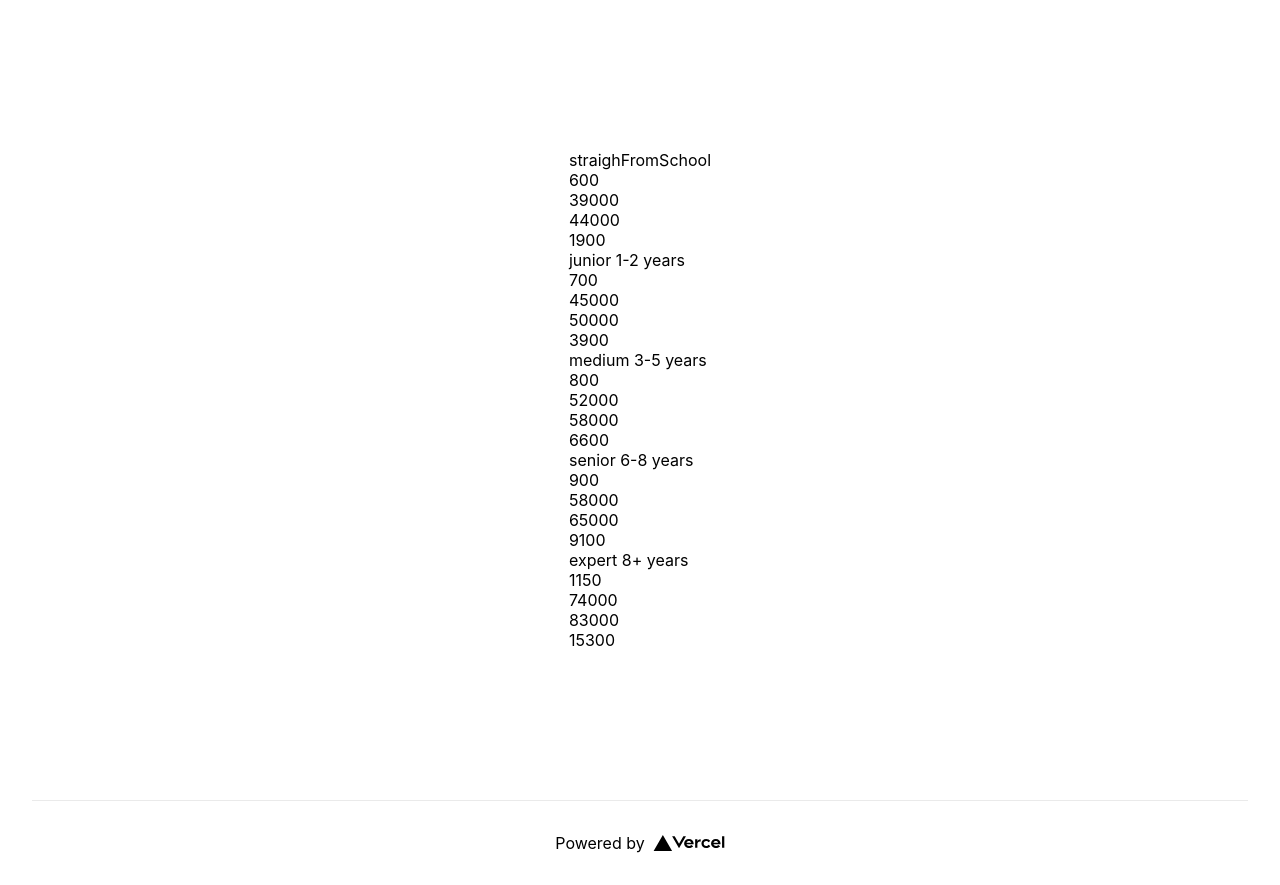
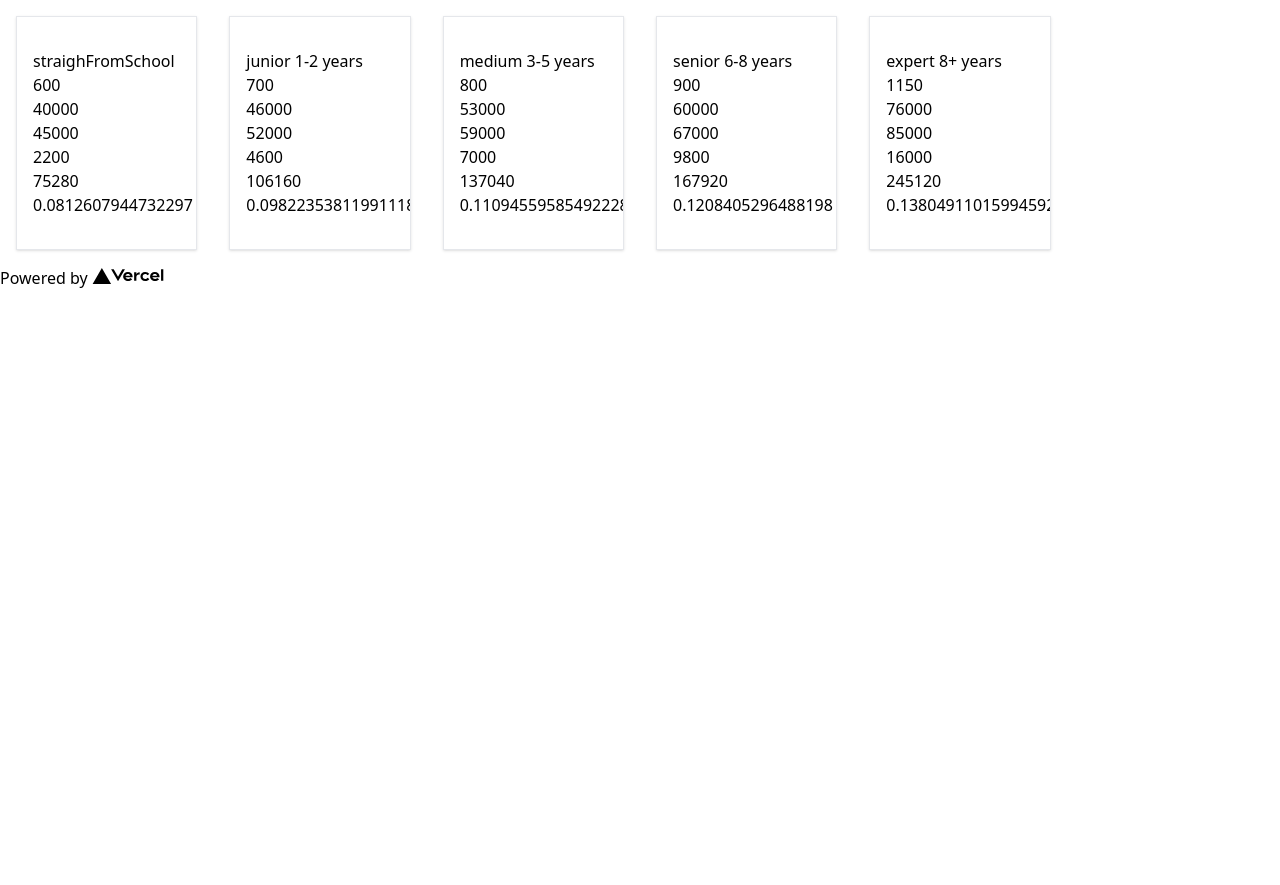
Before and after one commit to limlim1986/budget-tool, a Next.js app in the folder shiftkey-offer/: page / in a window 1280 px wide. After the commit the page ends 800 px from the top, so only its background shows below. Built offline with nearby package versions, Linux system fonts and the light colour scheme.

Commit message:
added tailwind and playing around with it

```diff
--- a/shiftkey-offer/calculations/calculations.ts
+++ b/shiftkey-offer/calculations/calculations.ts
@@ -1,4 +1,20 @@
 import _ from "lodash";
+
+type FixedCost = {
+    name: string;
+    amount: number;
+};
+
+type CalculationResult = {
+    role: string;
+    rate: number;
+    baseSalary: number;
+    salaryInclBonus: number;
+    pension: number;
+    fixedCosts: FixedCost[];
+    shiftkeyShare: number;
+    totalDebited: number;
+};
 
 const calculatePensionCostPerMonth = (salary: number) => {
     const incomeBaseAmount = 71000;
@@ -10,7 +26,7 @@ const calculatePensionCostPerMonth = (salary: number) => {
     }
 
     pension += salary * 0.045;
-    return Math.floor(pension/100)*100;
+    return Math.floor(pension / 100) * 100;
 }
 
 const getTotalIncome = (debitedHours: number, rate: number) => {
@@ -100,7 +116,7 @@ const containsDate = (arrayOfDates: any[], item: Date) => {
         && date.getFullYear() === item.getFullYear())
 };
 
-let debitableHoursPerDayRemoveNonWorkingDays = dhpd.filter((item) => {
+let debitableHoursPerDayNonWorkingDaysRemoved = dhpd.filter((item) => {
     let nonDebitableDays = defaultHolidays().concat(
         defaultSickness(),
         defaultEducation(),
@@ -114,10 +130,10 @@ let debitableHoursPerDayRemoveNonWorkingDays = dhpd.filter((item) => {
     }
 })
 
-let yearly = maximumDebitableHoursGrouped(debitableHoursPerDayRemoveNonWorkingDays, "Year");
+let yearly = maximumDebitableHoursGrouped(debitableHoursPerDayNonWorkingDaysRemoved, "Year");
 
 let getFixedCosts = () => {
-    let fixedCosts = [];
+    let fixedCosts: FixedCost[] = [];
     fixedCosts.push(
         { name: "WellnessAllowance", amount: 5000 },
         { name: "ComputerAndPhone", amount: 30000 },
@@ -133,7 +149,7 @@ let getFixedCosts = () => {
 }
 
 let roundToThousands = (number: number) => {
-    return Math.round(number / 1000)*1000;
+    return Math.round(number / 1000) * 1000;
 };
 
 let deductFixedCosts = (number: number, fixedCosts: any) => {
@@ -141,31 +157,36 @@ let deductFixedCosts = (number: number, fixedCosts: any) => {
 };
 
 let deductCompanyMargin = (number: number, companyMarginPercentage: number) => {
-    return Math.floor(number * (1 - (companyMarginPercentage/100)) / 1);
+    return Math.floor(number * (1 - (companyMarginPercentage / 100)) / 1);
 };
 
 let deductTaxesAndPension = (number: number, employeerContributionPercentage: number, pensionPercentage: number) => {
-    return number / (1+(employeerContributionPercentage/100)+(pensionPercentage/100));
+    return number / (1 + (employeerContributionPercentage / 100) + (pensionPercentage / 100));
 };
 let deductBonusPercentage = (number: number, bonusPercentage: number) => {
-    return (number / ((1 + (bonusPercentage/100)) * 100)) * 100;
+    return (number / ((1 + (bonusPercentage / 100)) * 100)) * 100;
 };
 
 let getBaseSalary = (employeerContributionPercentage: number, pensionPercentage: number, rate: number, debitedHours: any, companyMarginPercentage: number, bonusPercentage: number) => {
     let income = getTotalIncome(debitedHours, rate);
-    let incomeAfterMarginPerMonth = deductCompanyMargin(income, companyMarginPercentage) / 12;
-    let leftForSalary = deductTaxesAndPension(incomeAfterMarginPerMonth, employeerContributionPercentage, pensionPercentage);
+    let incomeAfterCompanyMargin = deductCompanyMargin(income, companyMarginPercentage) / 12;
+    let leftForSalary = deductTaxesAndPension(incomeAfterCompanyMargin, employeerContributionPercentage, pensionPercentage);
     let salaryExcludingBonus = deductBonusPercentage(leftForSalary, bonusPercentage);
 
     return roundToThousands(salaryExcludingBonus)
 };
 
+const getShiftkeyShare = (totalIncome: number, companyMarginPercentage: number, fixedCosts: FixedCost[]) => {
+    let companyMarginPercentageDeducted = (totalIncome * (companyMarginPercentage / 100))
+    return deductFixedCosts(companyMarginPercentageDeducted, fixedCosts);
+}
+
 let getSalaryIncludingBonus = (baseSalary: number, bonusPercentage: number) => {
-    let salaryInclBonus = baseSalary + (baseSalary * (bonusPercentage/100));
+    let salaryInclBonus = baseSalary + (baseSalary * (bonusPercentage / 100));
     return roundToThousands(salaryInclBonus);
 };
 
-let rolesAndRates = [
+const rolesAndRates = [
     { role: "straighFromSchool", rate: 600 },
     { role: "junior 1-2 years", rate: 700 },
     { role: "medium 3-5 years", rate: 800 },
@@ -175,36 +196,28 @@ let rolesAndRates = [
 
 const employerContributionPercentage = 31.42;
 const pensionPercentage = 7.5;
-const companyMarginPercentage = 22;
+const companyMarginPercentage = 20;
 const bonusPercentage = 12;
 
-rolesAndRates.forEach((item) => {
-    let baseSalary = getBaseSalary(employerContributionPercentage, pensionPercentage, item.rate, yearly[0].totalHours, companyMarginPercentage, bonusPercentage);
-    let salaryInclBonus = getSalaryIncludingBonus(baseSalary, bonusPercentage);
-    console.log("/////////////////////  Role: " + item.role + " /////////////////////////////");
-    console.log("Rate: " + item.rate + "kr/h");
-    console.log("Base Salary: " + baseSalary);
-    console.log("Salary with bonus " + bonusPercentage + "% : " + salaryInclBonus);
-    console.log("pension: " + calculatePensionCostPerMonth(salaryInclBonus));
-    console.log("///////////////////////////////////////////////////////////////////////////");
-    console.log("");
-});
+export const getCalculationResults = () => {
+    const calculationResults: CalculationResult[] = [];
 
-export const getInfo = () => {
-    const info: { role: string; rate: number; baseSalary: number; salaryInclBonus: number; pension: number; }[] = [];
     rolesAndRates.forEach((item) => {
         let baseSalary = getBaseSalary(employerContributionPercentage, pensionPercentage, item.rate, yearly[0].totalHours, companyMarginPercentage, bonusPercentage);
         let salaryInclBonus = getSalaryIncludingBonus(baseSalary, bonusPercentage);
         let pension = calculatePensionCostPerMonth(salaryInclBonus);
 
-        info.push({
+        calculationResults.push({
             role: item.role,
             rate: item.rate,
             baseSalary,
             salaryInclBonus,
-            pension
+            pension,
+            fixedCosts: getFixedCosts(),
+            shiftkeyShare: getShiftkeyShare(item.rate * yearly[0].totalHours, companyMarginPercentage, getFixedCosts()),
+            totalDebited: getTotalIncome(yearly[0].totalHours, item.rate)
         });
     });
 
-    return info;
+    return calculationResults;
 }
--- a/shiftkey-offer/package.json
+++ b/shiftkey-offer/package.json
@@ -18,8 +18,11 @@
     "@types/lodash": "^4.14.179",
     "@types/node": "17.0.21",
     "@types/react": "17.0.39",
+    "autoprefixer": "^10.4.2",
     "eslint": "8.10.0",
     "eslint-config-next": "12.1.0",
+    "postcss": "^8.4.7",
+    "tailwindcss": "^3.0.23",
     "typescript": "4.6.2"
   }
 }
--- a/shiftkey-offer/pages/index.tsx
+++ b/shiftkey-offer/pages/index.tsx
@@ -1,43 +1,42 @@
 import type { NextPage } from 'next'
 import Head from 'next/head'
 import Image from 'next/image'
-import styles from '../styles/Home.module.css'
 import React, { useState } from 'react';
-import { getInfo } from '../calculations/calculations';
+import { getCalculationResults } from '../calculations/calculations';
 
 const Home: NextPage = () => {
-  const [offerInfos, setCount] = useState(getInfo());
+  const [calculationResults, setCount] = useState(getCalculationResults());
 
   return (
-    <div className={styles.container}>
+    <div className='container mx-auto'>
       <Head>
-        <title>Create Next App</title>
-        <meta name="description" content="Generated by create next app" />
+        <title>Shiftkey Offer Example</title>
+        <meta name="description" content="Example of employee offer at shiftkey" />
         <link rel="icon" href="/favicon.ico" />
       </Head>
-
-      <main className={styles.main}>
-          <div>
-            {offerInfos.map(offerInfo => (
-              <div key={offerInfo.role}>
-                <div>{offerInfo.role}</div>
-                <div>{offerInfo.rate}</div>
-                <div>{offerInfo.baseSalary}</div>
-                <div>{offerInfo.salaryInclBonus}</div>
-                <div>{offerInfo.pension}</div>
-              </div>
-            ))}
-          </div>
+      <main >
+        <div className='grid grid-cols-12'>
+          {calculationResults.map(calculationResult => (
+            <div className='shadow px-4 py-8 border mx-4 my-4 col-span-6 sm:col-span-4 md:col-span-2 overflow-hidden' key={calculationResult.role}>
+              <div>{calculationResult.role}</div>
+              <div>{calculationResult.rate}</div>
+              <div>{calculationResult.baseSalary}</div>
+              <div>{calculationResult.salaryInclBonus}</div>
+              <div>{calculationResult.pension}</div>
+              <div>{calculationResult.shiftkeyShare}</div>
+              <div>{calculationResult.shiftkeyShare / calculationResult.totalDebited}</div>
+            </div>
+          ))}
+        </div>
       </main>
-
-      <footer className={styles.footer}>
+      <footer>
         <a
-          href="https://vercel.com?utm_source=create-next-app&utm_medium=default-template&utm_campaign=create-next-app"
+          href="https://shiftkey.se"
           target="_blank"
           rel="noopener noreferrer"
         >
           Powered by{' '}
-          <span className={styles.logo}>
+          <span>
             <Image src="/vercel.svg" alt="Vercel Logo" width={72} height={16} />
           </span>
         </a>
--- /dev/null
+++ b/shiftkey-offer/postcss.config.js
@@ -0,0 +1,6 @@
+module.exports = {
+  plugins: {
+    tailwindcss: {},
+    autoprefixer: {},
+  },
+}
--- a/shiftkey-offer/styles/Home.module.css
+++ /dev/null
@@ -1,116 +0,0 @@
-.container {
-  padding: 0 2rem;
-}
-
-.main {
-  min-height: 100vh;
-  padding: 4rem 0;
-  flex: 1;
-  display: flex;
-  flex-direction: column;
-  justify-content: center;
-  align-items: center;
-}
-
-.footer {
-  display: flex;
-  flex: 1;
-  padding: 2rem 0;
-  border-top: 1px solid #eaeaea;
-  justify-content: center;
-  align-items: center;
-}
-
-.footer a {
-  display: flex;
-  justify-content: center;
-  align-items: center;
-  flex-grow: 1;
-}
-
-.title a {
-  color: #0070f3;
-  text-decoration: none;
-}
-
-.title a:hover,
-.title a:focus,
-.title a:active {
-  text-decoration: underline;
-}
-
-.title {
-  margin: 0;
-  line-height: 1.15;
-  font-size: 4rem;
-}
-
-.title,
-.description {
-  text-align: center;
-}
-
-.description {
-  margin: 4rem 0;
-  line-height: 1.5;
-  font-size: 1.5rem;
-}
-
-.code {
-  background: #fafafa;
-  border-radius: 5px;
-  padding: 0.75rem;
-  font-size: 1.1rem;
-  font-family: Menlo, Monaco, Lucida Console, Liberation Mono, DejaVu Sans Mono,
-    Bitstream Vera Sans Mono, Courier New, monospace;
-}
-
-.grid {
-  display: flex;
-  align-items: center;
-  justify-content: center;
-  flex-wrap: wrap;
-  max-width: 800px;
-}
-
-.card {
-  margin: 1rem;
-  padding: 1.5rem;
-  text-align: left;
-  color: inherit;
-  text-decoration: none;
-  border: 1px solid #eaeaea;
-  border-radius: 10px;
-  transition: color 0.15s ease, border-color 0.15s ease;
-  max-width: 300px;
-}
-
-.card:hover,
-.card:focus,
-.card:active {
-  color: #0070f3;
-  border-color: #0070f3;
-}
-
-.card h2 {
-  margin: 0 0 1rem 0;
-  font-size: 1.5rem;
-}
-
-.card p {
-  margin: 0;
-  font-size: 1.25rem;
-  line-height: 1.5;
-}
-
-.logo {
-  height: 1em;
-  margin-left: 0.5rem;
-}
-
-@media (max-width: 600px) {
-  .grid {
-    width: 100%;
-    flex-direction: column;
-  }
-}
--- a/shiftkey-offer/styles/globals.css
+++ b/shiftkey-offer/styles/globals.css
@@ -1,16 +1,3 @@
-html,
-body {
-  padding: 0;
-  margin: 0;
-  font-family: -apple-system, BlinkMacSystemFont, Segoe UI, Roboto, Oxygen,
-    Ubuntu, Cantarell, Fira Sans, Droid Sans, Helvetica Neue, sans-serif;
-}
-
-a {
-  color: inherit;
-  text-decoration: none;
-}
-
-* {
-  box-sizing: border-box;
-}
+@tailwind base;
+@tailwind components;
+@tailwind utilities;
--- /dev/null
+++ b/shiftkey-offer/tailwind.config.js
@@ -0,0 +1,10 @@
+module.exports = {
+  content: [
+    "./pages/**/*.{js,ts,jsx,tsx}",
+    "./components/**/*.{js,ts,jsx,tsx}",
+  ],
+  theme: {
+    extend: {},
+  },
+  plugins: [],
+}
```
Also changed, not shown: 2 other files (tests, documents, lock files or other folders).
